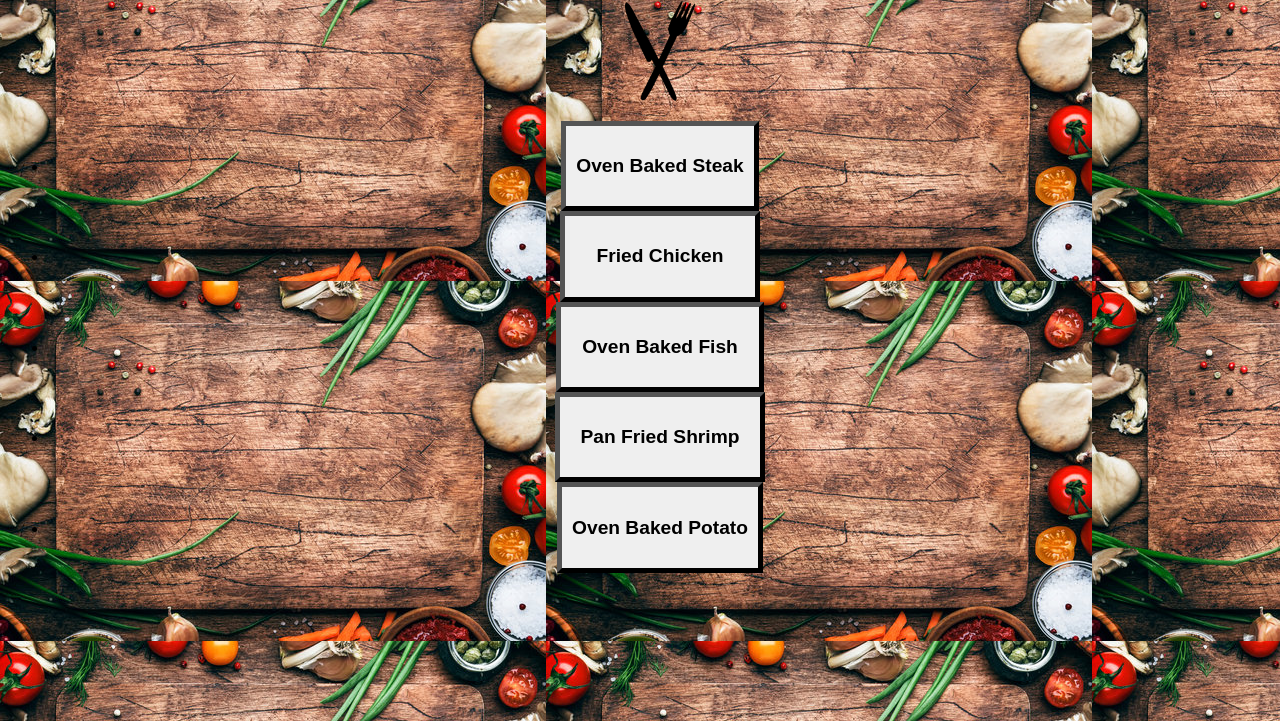
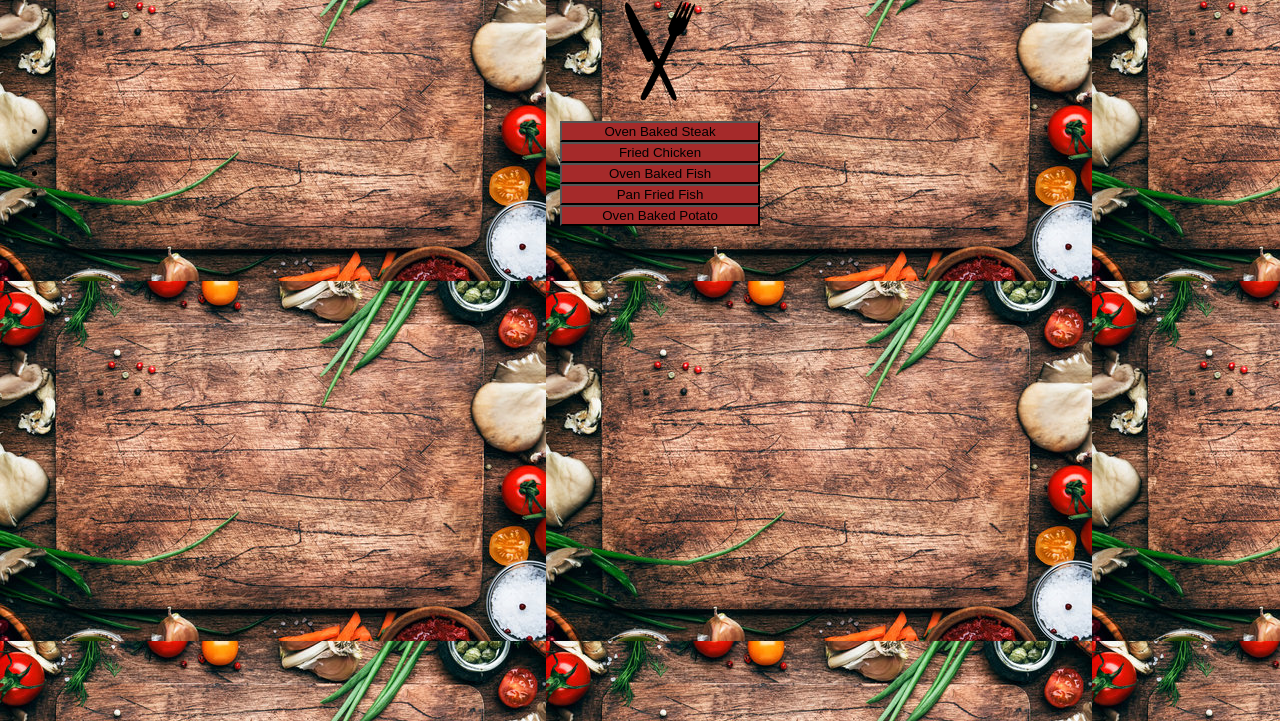
Before and after one commit to ChrisFranco961/odin-recipes, a plain HTML site: page index.html in a window 1280 px wide. Shown: the part 79-800 px from the top of the page. Drawn offline with Linux system fonts and the light colour scheme.

Commit message:
fix button linking to pages and design

```diff
--- a/index.html
+++ b/index.html
@@ -10,11 +10,11 @@
     <h1 style="position: relative;left:20px;right: 20px;"> Odin Recipes</h1>
    <div id="image"><img style="position: relative;left: 20px;right: 20px;" src="../odin-recipes/images/Test_files/knife-crossed-28.png" alt="Pizza Cook" width="70" height="100"></div>
     <ul style="align-items: center;vertical-align: middle;">
-        <li><div><button style="padding: 10px;border-color: black;border-width: 5px;display: inline-block;font-size: larger;font-weight: bolder;"><a class="link" style="text-decoration: none;color: black;" href="../odin-recipes/pages/pageone.html" target="_blank"><p>Oven Baked Steak</p></a></button></div></li>
-         <li><div><button style="padding: 10px;border-color: black;border-width: 5px;display: inline-block;font-size: larger;font-weight: bolder;"><a class="link" style="text-decoration: none;color: black;" href="../odin-recipes/pages/pagetwo.html" target="_blank"><p>&nbsp &nbsp Fried Chicken &nbsp &nbsp</p></a></button></div></li>
-         <li><div><button style="padding: 10px;border-color: black;border-width: 5px;display: inline-block;font-size: larger;font-weight: bolder;"><a class="link" style="text-decoration: none;color: black;" href="../odin-recipes/pages/pagethree.html" target="_blank"><p>&nbsp Oven Baked Fish &nbsp</p></a></button></div></li>
-         <li><div><button style="padding: 10px;border-color: black;border-width: 5px;display: inline-block;font-size: larger;font-weight: bolder;"><a class="link" style="text-decoration: none;color: black;" href="../odin-recipes/pages/pagefour.html" target="_blank"><p>&nbsp Pan Fried Shrimp &nbsp</p></a></button></div></li>
-         <li><div><button style="padding: 10px;border-color: black;border-width: 5px;display: inline-block;font-size: larger;font-weight: bolder;"><a class="link" style="text-decoration: none;color: black;" href="../odin-recipes/pages/pagefive.html" target="_blank"><p>Oven Baked Potato</p></a></button></div></li>
+       <li><a href="../odin-recipes/pages/pageone.html"><input type=button style="height: auto;width:200px;border-color: black;background-color: brown;" value="Oven Baked Steak"></a></li>
+       <li><a href="../odin-recipes/pages/pagetwo.html"><input type=button style="height: auto;width: 200px;border-color: black;background-color:brown;" value="Fried Chicken"></a></li>
+       <li><a href="../odin-recipes/pages/pagethree.html"><input type=button style="height: auto;width: 200px; border-color: black;background-color: brown;" value="Oven Baked Fish"></a></li>
+       <li><a href="../odin-recipes/pages/pagefour.html"><input type=button style="height: auto;width: 200px;border-color: black;background-color: brown;" value="Pan Fried Fish"></a></li>
+       <li><a href="../odin-recipes/pages/pagefive.html""><input type=button style="height:auto;width: 200px;border-color: black;background-color: brown;" value="Oven Baked Potato"></a></li>
 
     </ul>
 </body>
--- a/style0.css
+++ b/style0.css
@@ -6,4 +6,4 @@ margin-right: auto;width: 50%;}
 h1{color: beige; background-color: black;{
     font-size: larger;background-color:black;color: beige;list-style: none;border-radius: 20px;
 }
-button{font-size: larger;}
+button{background-color: red;}
```
